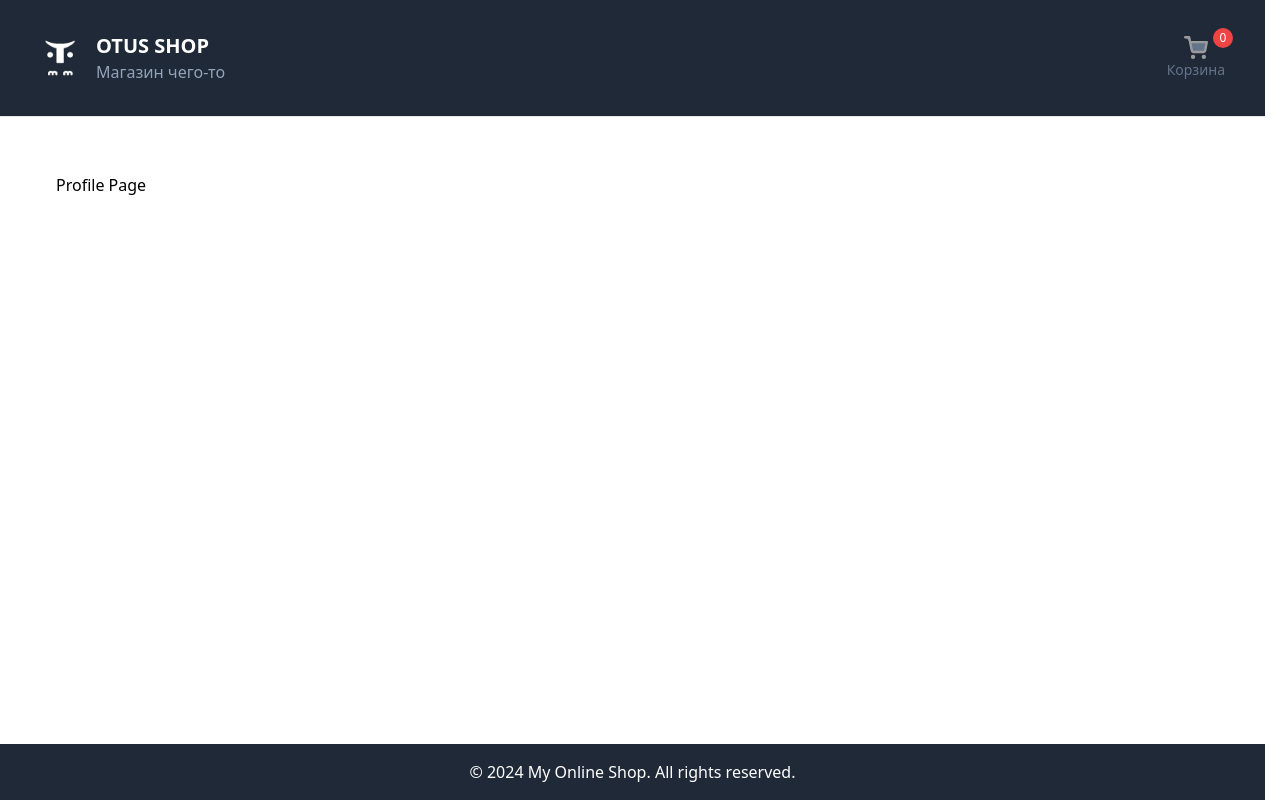
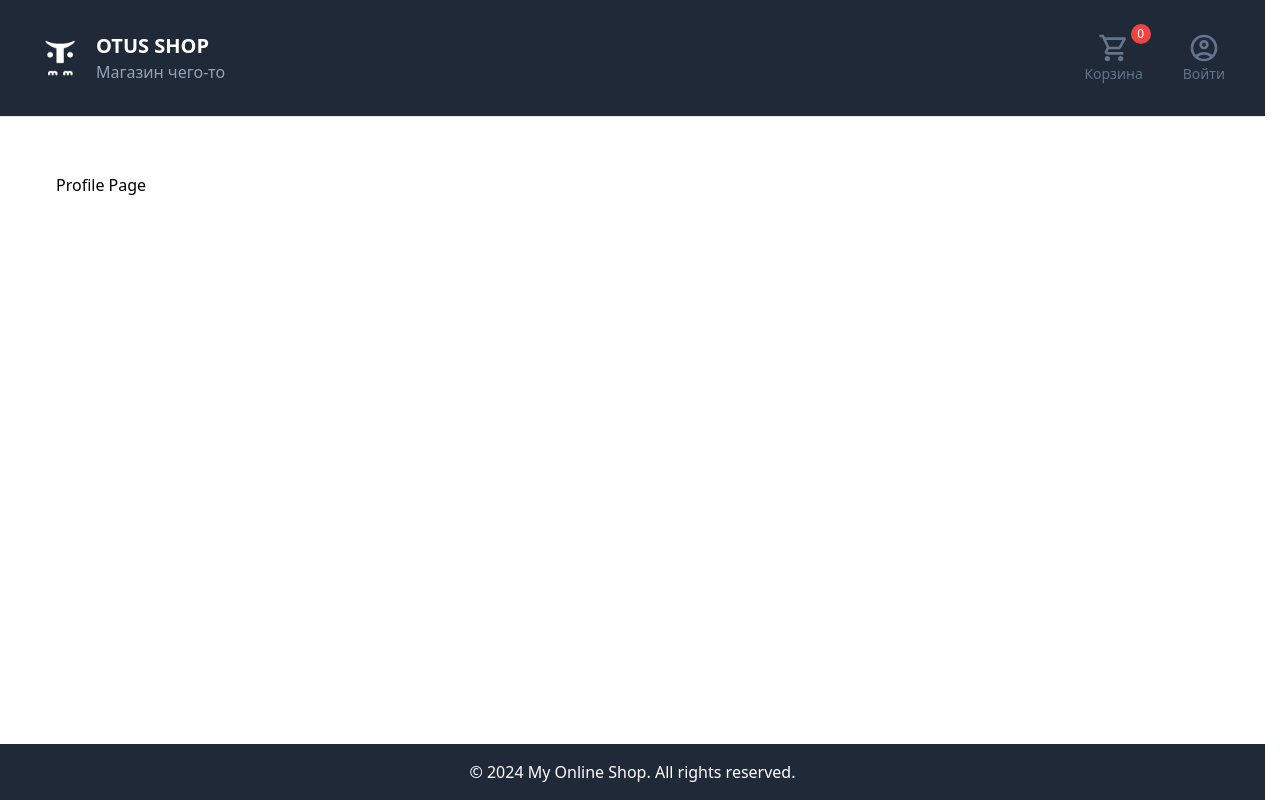
Before and after one commit to Bogrado/otus-shop, a Vue app: page /profile in a window 1280 px wide. Built offline with nearby package versions, Linux system fonts and the light colour scheme.

Commit message:
authorization components

```diff
--- a/src/components/AppHeader.vue
+++ b/src/components/AppHeader.vue
@@ -2,6 +2,7 @@
 import ShoppingCartIcon from '@/components/icons/ShoppingCartIcon.vue'
 import { useCartStore } from '@/stores/cartStore.js'
 import { computed } from 'vue'
+import AccountIcon from '@/components/icons/AccountIcon.vue'
 
 const cartStore = useCartStore()
 
@@ -26,7 +27,7 @@ const totalItems = computed(() => cartStore.totalItems)
         <li
           class="relative flex flex-col items-center text-slate-500 cursor-pointer hover:text-white"
         >
-          <shopping-cart-icon class="w-6 h-6 fill-current" />
+          <shopping-cart-icon class="w-8 h-8 fill-current" />
           <span class="text-sm">Корзина</span>
           <span
             class="absolute top-0 right-0 transform translate-x-2 -translate-y-2 bg-red-500 text-white rounded-full text-xs w-5 h-5 flex items-center justify-center"
@@ -35,8 +36,12 @@ const totalItems = computed(() => cartStore.totalItems)
           </span>
         </li>
       </router-link>
+        <li
+          class="relative flex flex-col items-center text-slate-500 cursor-pointer hover:text-white"
+        >
+          <account-icon class="w-8 h-8 fill-current" />
+          <span class="text-sm">Войти</span>
+        </li>
     </ul>
   </header>
 </template>
-
-<style scoped></style>
--- /dev/null
+++ b/src/components/AppModal.vue
@@ -0,0 +1,9 @@
+
+<template>
+  <div class="fixed inset-0 bg-black bg-opacity-50 flex justify-center items-center">
+    <div class="bg-white p-6 rounded shadow-lg relative">
+      <button class="absolute top-2 right-2">&times;</button>
+      <slot><h1>hello</h1></slot>
+    </div>
+  </div>
+</template>
--- /dev/null
+++ b/src/components/LoginForm.vue
@@ -0,0 +1,28 @@
+<template>
+  <form class="space-y-4">
+    <div>
+      <label for="login-email" class="block text-sm font-medium text-gray-700">Email</label>
+      <input
+        id="login-email"
+        type="email"
+        class="mt-1 block w-full p-2 border rounded"
+        required
+      />
+    </div>
+    <div>
+      <label for="login-password" class="block text-sm font-medium text-gray-700">Password</label>
+      <input
+        id="login-password"
+        type="password"
+        class="mt-1 block w-full p-2 border rounded"
+        required
+      />
+    </div>
+    <button
+      type="submit"
+      class="w-full bg-blue-500 text-white py-2 rounded hover:bg-blue-600 transition"
+    >
+      Login
+    </button>
+  </form>
+</template>
--- /dev/null
+++ b/src/components/RegisterForm.vue
@@ -0,0 +1,37 @@
+<template>
+  <form class="space-y-4">
+    <div>
+      <label for="register-email" class="block text-sm font-medium text-gray-700">Email</label>
+      <input
+        id="register-email"
+        type="email"
+        class="mt-1 block w-full p-2 border rounded"
+        required
+      />
+    </div>
+    <div>
+      <label for="register-password" class="block text-sm font-medium text-gray-700">Password</label>
+      <input
+        id="register-password"
+        type="password"
+        class="mt-1 block w-full p-2 border rounded"
+        required
+      />
+    </div>
+    <div>
+      <label for="register-confirm-password" class="block text-sm font-medium text-gray-700">Confirm Password</label>
+      <input
+        id="register-confirm-password"
+        type="password"
+        class="mt-1 block w-full p-2 border rounded"
+        required
+      />
+    </div>
+    <button
+      type="submit"
+      class="w-full bg-blue-500 text-white py-2 rounded hover:bg-blue-600 transition"
+    >
+      Register
+    </button>
+  </form>
+</template>
--- /dev/null
+++ b/src/components/icons/AccountIcon.vue
@@ -0,0 +1,6 @@
+<template>
+  <svg xmlns="http://www.w3.org/2000/svg" height="24px" viewBox="0 -960 960 960" width="24px" fill="#e8eaed">
+    <path
+      d="M234-276q51-39 114-61.5T480-360q69 0 132 22.5T726-276q35-41 54.5-93T800-480q0-133-93.5-226.5T480-800q-133 0-226.5 93.5T160-480q0 59 19.5 111t54.5 93Zm246-164q-59 0-99.5-40.5T340-580q0-59 40.5-99.5T480-720q59 0 99.5 40.5T620-580q0 59-40.5 99.5T480-440Zm0 360q-83 0-156-31.5T197-197q-54-54-85.5-127T80-480q0-83 31.5-156T197-763q54-54 127-85.5T480-880q83 0 156 31.5T763-763q54 54 85.5 127T880-480q0 83-31.5 156T763-197q-54 54-127 85.5T480-80Zm0-80q53 0 100-15.5t86-44.5q-39-29-86-44.5T480-280q-53 0-100 15.5T294-220q39 29 86 44.5T480-160Zm0-360q26 0 43-17t17-43q0-26-17-43t-43-17q-26 0-43 17t-17 43q0 26 17 43t43 17Zm0-60Zm0 360Z" />
+  </svg>
+</template>
--- a/src/components/icons/ShoppingCartIcon.vue
+++ b/src/components/icons/ShoppingCartIcon.vue
@@ -1,29 +1,6 @@
-<script setup></script>
-
 <template>
-  <svg width="20" height="20" viewBox="0 0 20 20" fill="none" xmlns="http://www.w3.org/2000/svg">
+  <svg xmlns="http://www.w3.org/2000/svg" height="24px" viewBox="0 -960 960 960" width="24px" fill="#e8eaed">
     <path
-      d="M7.54548 18.1818C7.99735 18.1818 8.36366 17.8155 8.36366 17.3636C8.36366 16.9118 7.99735 16.5455 7.54548 16.5455C7.09361 16.5455 6.72729 16.9118 6.72729 17.3636C6.72729 17.8155 7.09361 18.1818 7.54548 18.1818Z"
-      stroke="#9B9B9B"
-      stroke-width="2"
-      stroke-linecap="round"
-      stroke-linejoin="round"
-    />
-    <path
-      d="M16.5455 18.1818C16.9973 18.1818 17.3637 17.8155 17.3637 17.3636C17.3637 16.9118 16.9973 16.5455 16.5455 16.5455C16.0936 16.5455 15.7273 16.9118 15.7273 17.3636C15.7273 17.8155 16.0936 18.1818 16.5455 18.1818Z"
-      stroke="#9B9B9B"
-      stroke-width="2"
-      stroke-linecap="round"
-      stroke-linejoin="round"
-    />
-    <path
-      d="M1 1H4.27273L6.46545 11.9555C6.54027 12.3321 6.7452 12.6705 7.04436 12.9113C7.34351 13.1522 7.71784 13.2801 8.10182 13.2727H16.0545C16.4385 13.2801 16.8129 13.1522 17.112 12.9113C17.4112 12.6705 17.6161 12.3321 17.6909 11.9555L19 5.09091H5.09091"
-      stroke="#9B9B9B"
-      stroke-width="2"
-      stroke-linecap="round"
-      stroke-linejoin="round"
-    />
+      d="M280-80q-33 0-56.5-23.5T200-160q0-33 23.5-56.5T280-240q33 0 56.5 23.5T360-160q0 33-23.5 56.5T280-80Zm400 0q-33 0-56.5-23.5T600-160q0-33 23.5-56.5T680-240q33 0 56.5 23.5T760-160q0 33-23.5 56.5T680-80ZM246-720l96 200h280l110-200H246Zm-38-80h590q23 0 35 20.5t1 41.5L692-482q-11 20-29.5 31T622-440H324l-44 80h480v80H280q-45 0-68-39.5t-2-78.5l54-98-144-304H40v-80h130l38 80Zm134 280h280-280Z" />
   </svg>
 </template>
-
-<style scoped></style>
--- a/src/router/index.js
+++ b/src/router/index.js
@@ -9,14 +9,15 @@ const router = createRouter({
       component: () => import('@/pages/HomeView.vue')
     },
     {
+      path: '/cart',
+      name: 'Cart',
+      component: () => import('@/pages/CartView.vue')
+    },
+
+    {
       path: '/product/:id',
       name: 'Product',
       component: () => import('@/pages/ProductView.vue')
-    },
-    {
-      path: '/cart',
-      name: 'Cart',
-      component: () => import('@/pages/CartView.vue')
     },
     {
       path: '/checkout',
```
Also changed, not shown: 1 other file (tests, documents, lock files or other folders).
